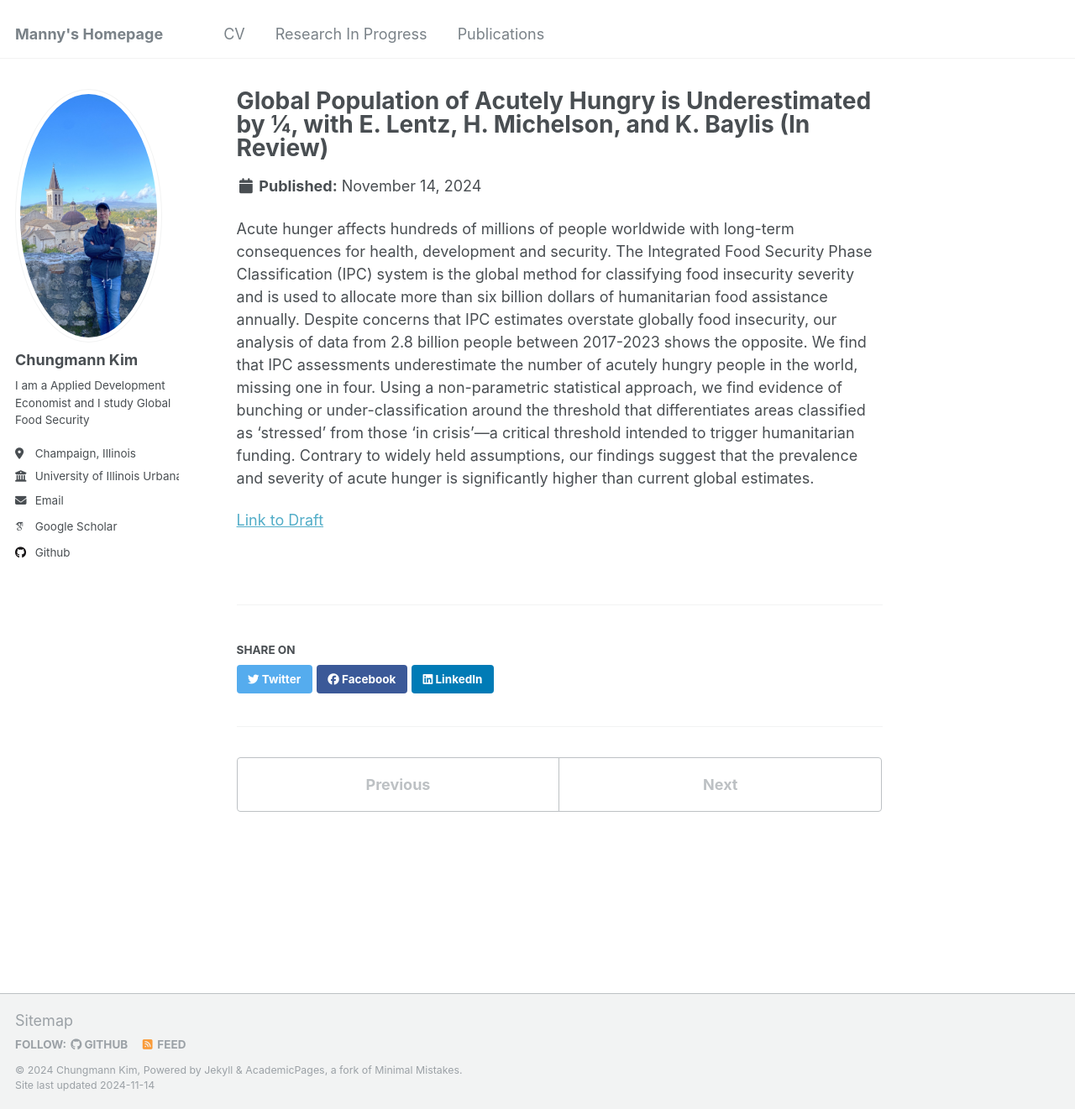
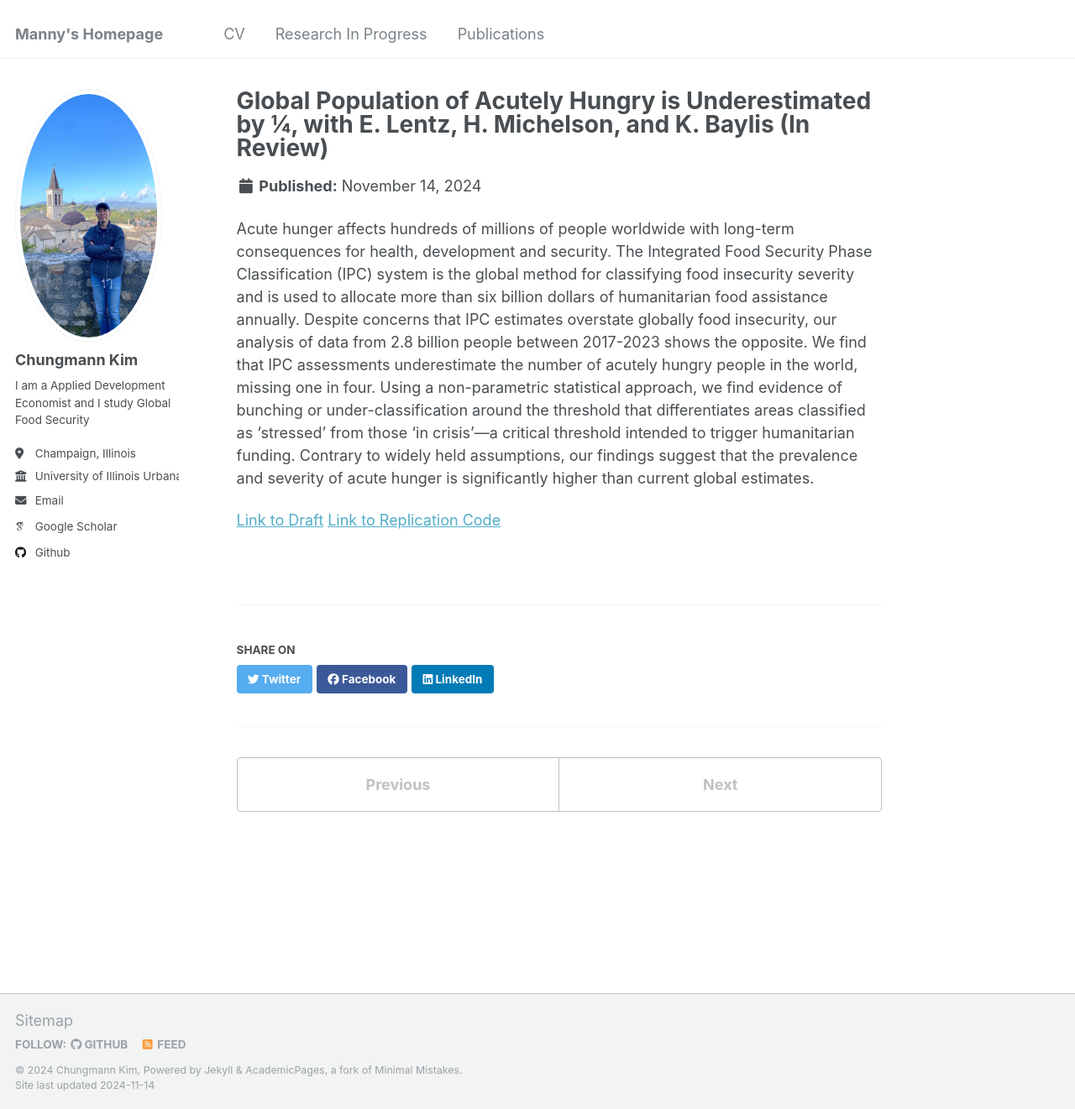
Before and after one commit to mnmx0101/chungmann_kim, a Jekyll site: the page built from _portfolio/portfolio-2.md, in a window 1280 px wide and 1321 px high. Shown: the whole window at 84% size. Built offline with Jekyll 4.4.1, drawn with Linux system fonts in a browser that asks for light colours; some web fonts are replaced; some of the changed lines change nothing that is shown.

Commit message:
update_11122024

```diff
--- a/_config.yml
+++ b/_config.yml
@@ -44,7 +44,7 @@ author:
   bitbucket        : # Username - Update with your username on the site
   codepen          : # Username
   dribbble         : # Username
-  github           : "https://github.com/mnmx0101"
+  github           : "mnmx0101"
   kaggle           : # Username
   stackoverflow    : # User number or user number and name (i.e., use "1" or "1/jeff-atwood")
 
--- a/_portfolio/portfolio-2.md
+++ b/_portfolio/portfolio-2.md
@@ -6,3 +6,4 @@ collection: portfolio
 Acute hunger affects hundreds of millions of people worldwide with long-term consequences for health, development and security. The Integrated Food Security Phase Classification (IPC) system is the global method for classifying food insecurity severity and is used to allocate more than six billion dollars of humanitarian food assistance annually. Despite concerns that IPC estimates overstate globally food insecurity, our analysis of data from 2.8 billion people between 2017-2023 shows the opposite. We find that IPC assessments underestimate the number of acutely hungry people in the world, missing one in four. Using a non-parametric statistical approach, we find evidence of bunching or under-classification around the threshold that differentiates areas classified as ‘stressed’ from those ‘in crisis’—a critical threshold intended to trigger humanitarian funding. Contrary to widely held assumptions, our findings suggest that the prevalence and severity of acute hunger is significantly higher than current global estimates.
 
 [Link to Draft](https://uofi.box.com/s/v2tylljea7plookmep4im18tm4c77clh)
+[Link to Replication Code](https://github.com/mnmx0101/IPC_Paper)
```
